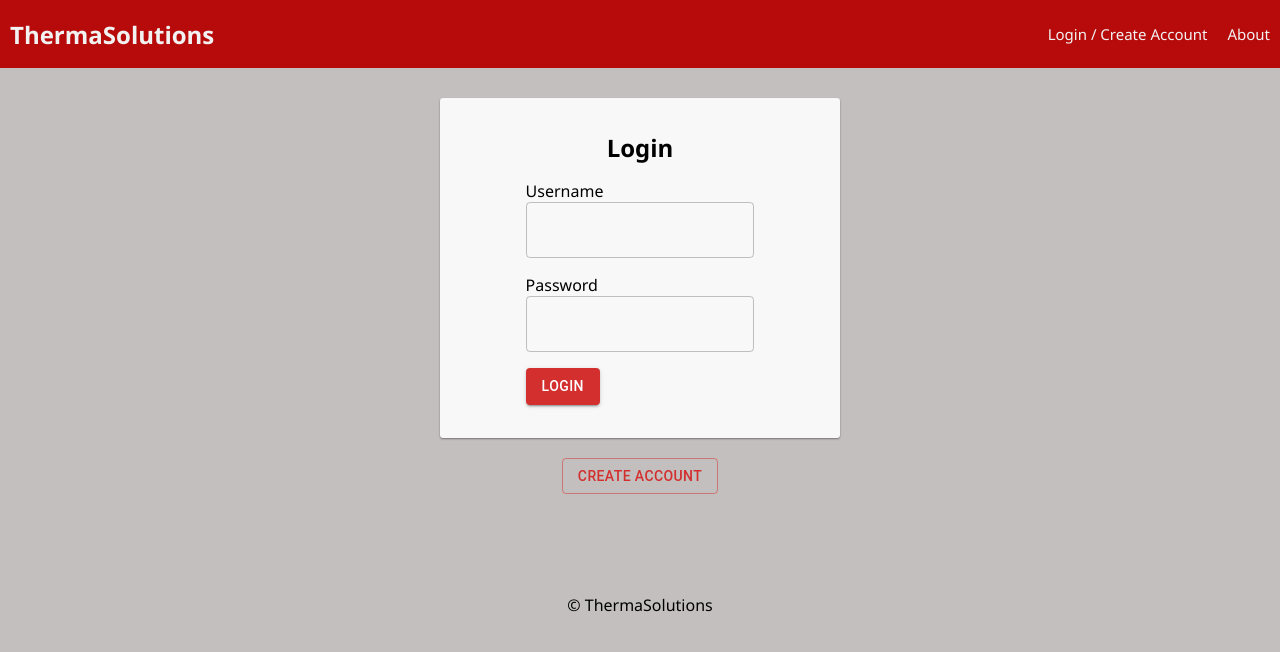
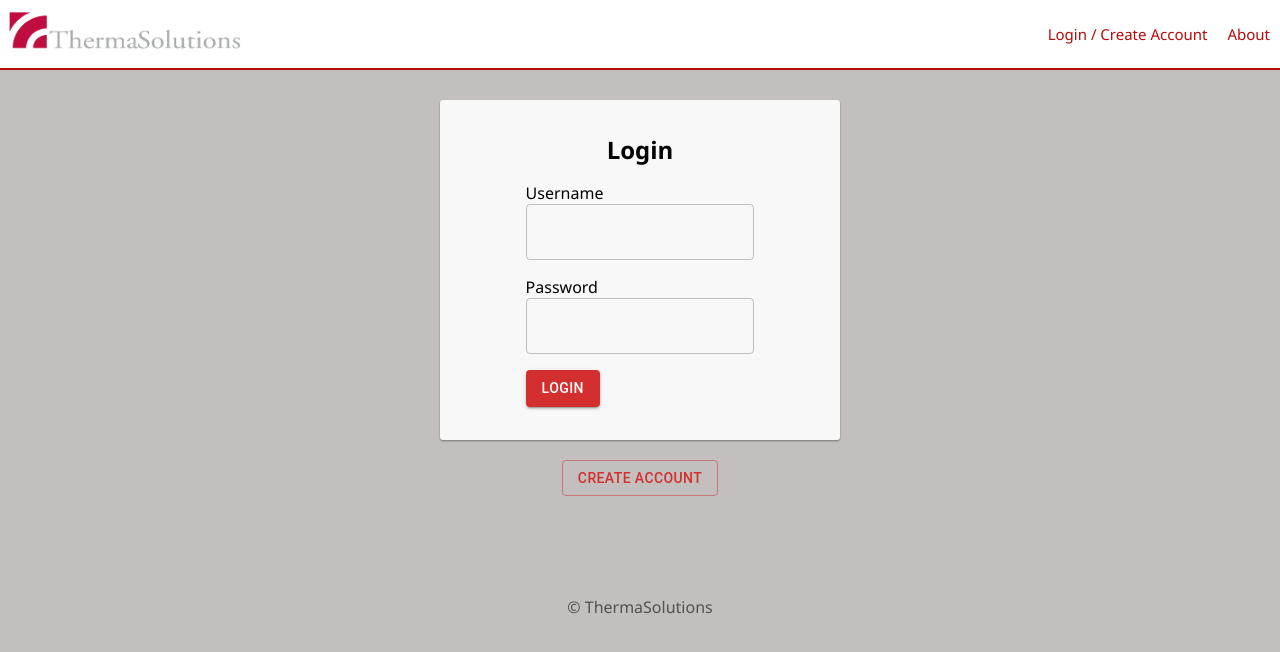
Before and after one commit to PrimeTherma/thermasolutions-app, a React (Create React App) app: page /history#/login in a window 1280 px wide. Shown: the top 652 px of the page. Built offline with nearby package versions, Linux system fonts and the light colour scheme; no server answers.

Commit message:
styled nav and footer

```diff
--- a/src/components/App/App.css
+++ b/src/components/App/App.css
@@ -12,7 +12,8 @@ body {
 
 img {
   display: inline-block;
-  max-width: 100%;
+  width: 250px;
+  height: 50px;
 }
 
 /* --------------------------------------------------------------------------------
--- a/src/components/Footer/Footer.css
+++ b/src/components/Footer/Footer.css
@@ -2,4 +2,5 @@ footer {
   margin-top: 80px;
   padding: 20px;
   text-align: center;
+  color: #515151;
 }
--- a/src/components/Nav/Nav.css
+++ b/src/components/Nav/Nav.css
@@ -5,8 +5,9 @@
   align-items: center;
 
   margin: 0 0 30px;
-  background-color: #b70b0b;
+  background-color: #ffffff;
   overflow: hidden;
+  border-bottom: 2px solid #b70b0b;
 }
 
 .nav a {
@@ -16,15 +17,15 @@
 .nav-title {
   font-size: 24px;
   font-weight: 700;
-  color: #f2f2f2;
+  color: #b70b0b;
   padding-left: 10px;
   margin: 0;
 }
 
 .navLink {
   display: inline-block;
-  color: #f2f2f2;
-  background-color: #b70b0b;
+  color: #b70b0b;
+  background-color: #ffffff;
   text-align: center;
   padding: 24px 10px;
   text-decoration: none;
@@ -38,5 +39,6 @@
 }
 
 .navLink:hover {
-  background-color: #470d0d;
+  background-color: #b70b0b;
+  color: #ffffff;
 }
--- a/src/components/Nav/Nav.jsx
+++ b/src/components/Nav/Nav.jsx
@@ -10,7 +10,10 @@ function Nav() {
   return (
     <div className="nav">
       <Link to="/start">
-        <h2 className="nav-title">ThermaSolutions</h2>
+      <div>
+        <img src="images/ThermaSolutions-Logo.jpg" alt="thermasolutions" />
+      </div>
+        {/* <h2 className="nav-title">ThermaSolutions</h2> */}
       </Link>
       <div>
         {/* If no user is logged in, show these links */}
```
Also changed, not shown: public/images/ThermaSolutions-Logo.jpg (added).
